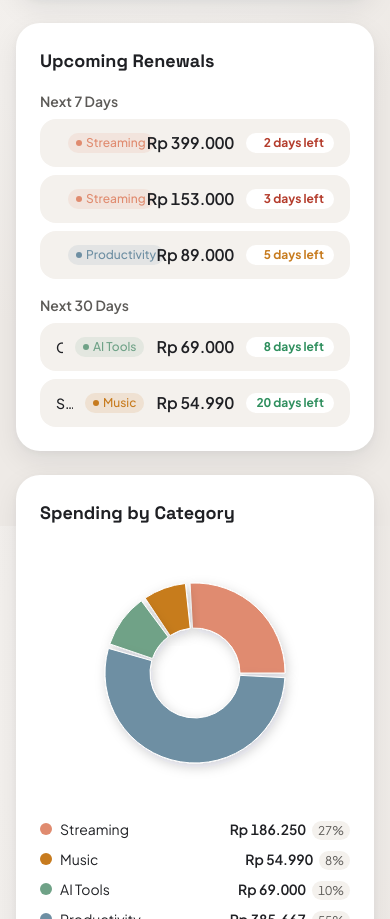
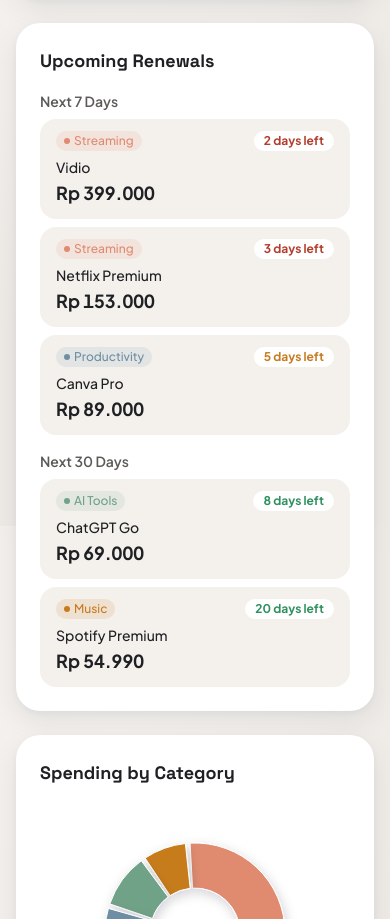
Before and after one commit to dzakiakmalr/langganin, a Next.js app: page /en/dashboard in a window 390 px wide. Shown: the part 1162-2081 px from the top of the page. Built offline with nearby package versions, Linux system fonts and the light colour scheme.

Commit message:
fix responsiveness across all devices

```diff
--- a/components/UpcomingRenewals.tsx
+++ b/components/UpcomingRenewals.tsx
@@ -88,11 +88,46 @@
                 {idx === 0 ? labels.next7Days : labels.next30Days}
               </h3>
               <ul className="flex flex-col gap-2">
-                {rows.map((row) => (
+                {rows.map((row) => {
+                  const daysLabel =
+                    row.daysUntil <= 0
+                      ? labels.today
+                      : labels.daysUntil(row.daysUntil);
+
+                  return (
                     <li
                       key={row.id}
-                    className="flex cursor-default items-center justify-between gap-3 rounded-[16px] bg-clay-100 px-4 py-3 transition-[transform,box-shadow,background-color] duration-200 ease-out hover:-translate-y-[1px] hover:bg-clay-200 hover:clay-row-hover active:scale-[0.98] active:clay-row-press"
+                      className="cursor-default rounded-[16px] bg-clay-100 px-4 py-3 transition-[transform,box-shadow,background-color] duration-200 ease-out hover:-translate-y-[1px] hover:bg-clay-200 hover:clay-row-hover active:scale-[0.98] active:clay-row-press"
                     >
+                      {/* Mobile: 2 blok — badge atas, nama+harga bawah */}
+                      <div className="flex flex-col gap-1.5 sm:hidden">
+                        <div className="flex items-center justify-between gap-3">
+                          <div className="flex min-w-0 items-center">
+                            {row.category && (
+                              <CategoryBadge
+                                name={row.category.name}
+                                color={row.category.color}
+                              />
+                            )}
+                          </div>
+                          <span
+                            className={`shrink-0 rounded-pill bg-surface px-2.5 py-0.5 text-right text-xs font-bold ${daysColor(row.daysUntil)}`}
+                          >
+                            {daysLabel}
+                          </span>
+                        </div>
+                        <div className="min-w-0">
+                          <span className="block truncate text-sm font-medium">
+                            {row.name}
+                          </span>
+                          <span className="mt-0.5 block text-lg font-bold text-text tabular-nums">
+                            {formatIdr(row.price)}
+                          </span>
+                        </div>
+                      </div>
+
+                      {/* Desktop: satu baris */}
+                      <div className="hidden items-center justify-between gap-3 sm:flex">
                         <div className="flex min-w-0 items-center gap-3">
                           <span className="truncate text-sm font-medium">
                             {row.name}
@@ -111,13 +146,13 @@
                           <span
                             className={`min-w-[5.5rem] rounded-pill bg-surface px-2.5 py-0.5 text-right text-xs font-bold ${daysColor(row.daysUntil)}`}
                           >
-                        {row.daysUntil <= 0
-                          ? labels.today
-                          : labels.daysUntil(row.daysUntil)}
+                            {daysLabel}
                           </span>
                         </div>
+                      </div>
                     </li>
-                ))}
+                  );
+                })}
               </ul>
             </div>
           ),
```
Lines whose indentation alone changed are shown as unchanged.
